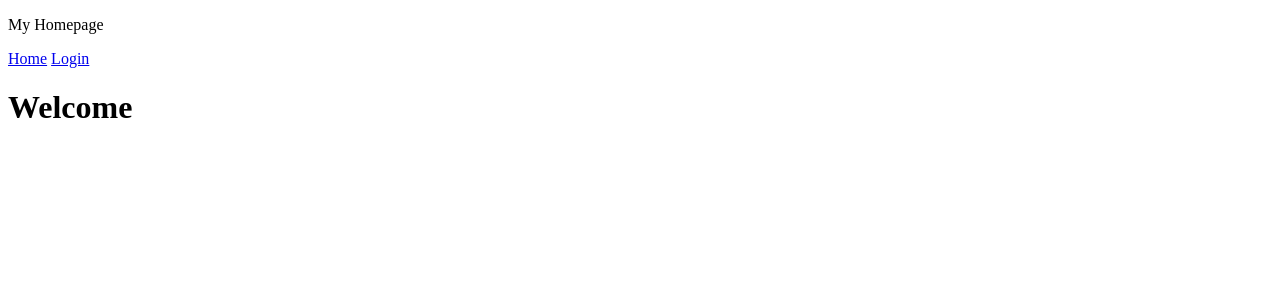
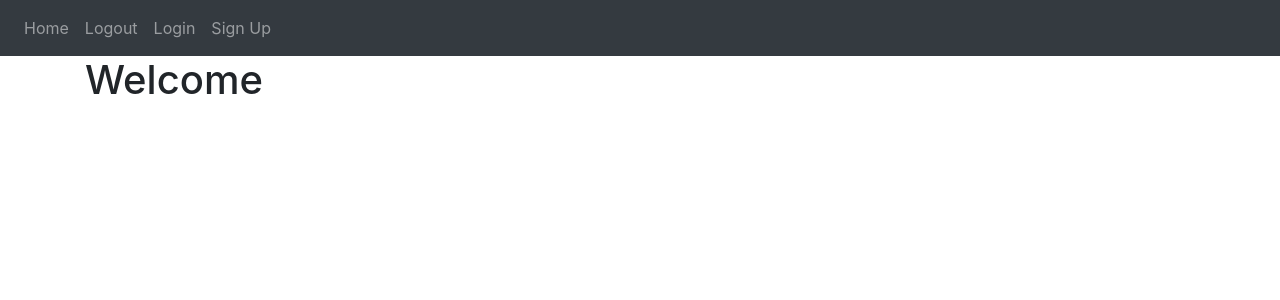
Before and after one commit to Yeemster/CMPE-131-2_Term_Project-, a Python web app: template projectstart/myapp/templates/main.html in a window 1280 px wide. Shown: the top 300 px of the page. Run offline with Jinja, Linux system fonts and the light colour scheme; the template is opened without the code that fills it, so the values that code supplies are empty; some libraries are stand-ins or nearby versions.

Commit message:
Added navigation bar to base template using Tutorial suggestion code

```diff
--- a/projectstart/myapp/routes.py
+++ b/projectstart/myapp/routes.py
@@ -2,8 +2,10 @@ from myapp import myobj
 from myapp import db
 from myapp.models import User, Post
 from myapp.forms import LoginForm
-from flask import render_template, escape, flash, redirect
+from flask import render_template, escape, flash, redirect, Blueprint
 from flask_login import current_user, login_user, logout_user, login_required
+
+routes = Blueprint('views', __name__)
 
 @myobj.route("/")
 def home():
@@ -26,7 +28,7 @@ def login():
         if user is None or not user.check_password(form.password.data):
             flash('Invalid username or password')
             redirect('/login')
-        login_user(user, remember=form.remember_me.data)
+        #login_user(user, remember=form.remember_me.data)
         return redirect('/')
 
     return render_template('login.html', form=form)
--- a/projectstart/myapp/templates/base.html
+++ b/projectstart/myapp/templates/base.html
@@ -1,10 +1,46 @@
 <!DOCTYPE html>
 <html>
     <head>
-        <title>This is my homepage</title>
-    </head>
+        <meta charset="utf-8" />
+        <meta name="viewport" content="width=device-width, initial-scale=1" />
+        <link
+          rel="stylesheet"
+          href="https://stackpath.bootstrapcdn.com/bootstrap/4.4.1/css/bootstrap.min.css"
+          integrity="sha384-Vkoo8x4CGsO3+Hhxv8T/Q5PaXtkKtu6ug5TOeNV6gBiFeWPGFN9MuhOf23Q9Ifjh"
+          crossorigin="anonymous"
+        />
+        <link
+          rel="stylesheet"
+          href="https://stackpath.bootstrapcdn.com/font-awesome/4.7.0/css/font-awesome.min.css"
+          crossorigin="anonymous"
+        />
+
+        <title>{% block title %}Home{% endblock %}</title>
+      </head>
 
     <body>
+        <nav class="navbar navbar-expand-lg navbar-dark bg-dark">
+            <button
+              class="navbar-toggler"
+              type="button"
+              data-toggle="collapse"
+              data-target="#navbar"
+            >
+            <!-- Write your comments here -->
+              <span class="navbar-toggler-icon"></span>
+            </button>
+            <div class="collapse navbar-collapse" id="navbar">
+              <div class="navbar-nav">
+
+                <a class="nav-item nav-link" id="home" href="/">Home</a>
+                <a class="nav-item nav-link" id="logout" href="/logout">Logout</a>
+
+                <a class="nav-item nav-link" id="login" href="/login">Login</a>
+                <a class="nav-item nav-link" id="signUp" href="/sign-up">Sign Up</a>
+
+              </div>
+            </div>
+          </nav>
         {% with messages = get_flashed_messages() %}
         {% if messages %}
         <ul>
@@ -15,11 +51,28 @@
         {% endif %}
         {% endwith %}
 
-        <div>
-            <p>My Homepage</p>
-            <a href="/">Home</a>
-            <a href="/login">Login</a>
-        </div>
-        {% block content %}{% endblock %}
+
+        <div class="container">{% block content %} {% endblock %}</div>
+        <script
+      src="https://code.jquery.com/jquery-3.2.1.slim.min.js"
+      integrity="sha384-KJ3o2DKtIkvYIK3UENzmM7KCkRr/rE9/Qpg6aAZGJwFDMVNA/GpGFF93hXpG5KkN"
+      crossorigin="anonymous"
+    ></script>
+    <script
+      src="https://cdnjs.cloudflare.com/ajax/libs/popper.js/1.12.9/umd/popper.min.js"
+      integrity="sha384-ApNbgh9B+Y1QKtv3Rn7W3mgPxhU9K/ScQsAP7hUibX39j7fakFPskvXusvfa0b4Q"
+      crossorigin="anonymous"
+    ></script>
+    <script
+      src="https://maxcdn.bootstrapcdn.com/bootstrap/4.0.0/js/bootstrap.min.js"
+      integrity="sha384-JZR6Spejh4U02d8jOt6vLEHfe/JQGiRRSQQxSfFWpi1MquVdAyjUar5+76PVCmYl"
+      crossorigin="anonymous"
+    ></script>
+
+    <script
+      type="text/javascript"
+      src="{{ url_for('static', filename='index.js') }}"
+    ></script>
+
     </body>
 </html>
```
Also changed, not shown: projectstart/myapp/auth.py (added).
